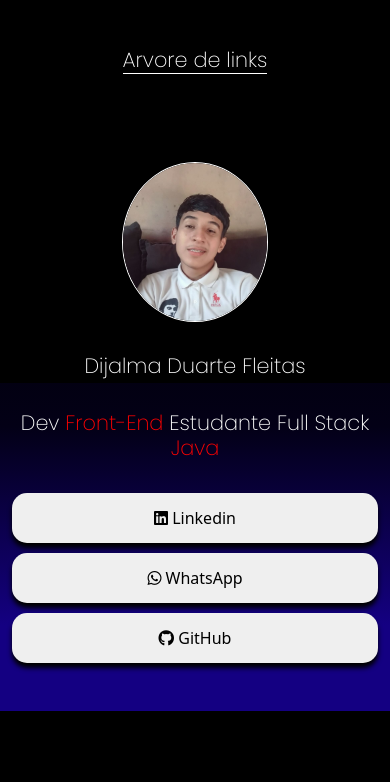
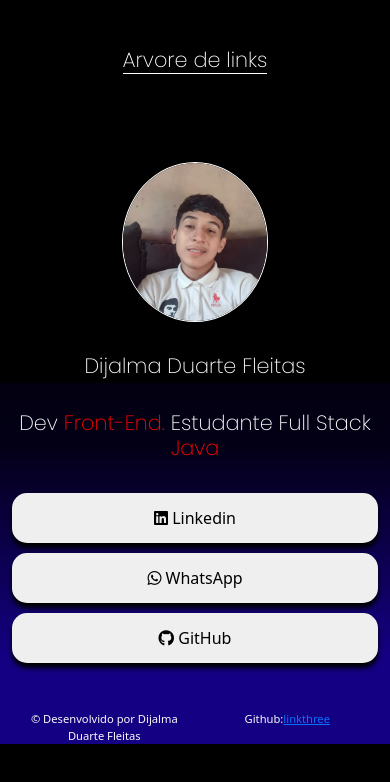
Before and after one commit to dani10014/linkthree, a website: page index.html in a window 390 px wide. Drawn offline with nearby package versions, Linux system fonts and the light colour scheme.

Commit message:
Adicionando responsividade e correções

```diff
--- a/index.html
+++ b/index.html
@@ -28,7 +28,7 @@
             <div class="foto-pessoa">
                 <img src="./src/imagens/1767305646979~2.jpg">
                 <h1>Dijalma Duarte Fleitas</h1>
-                <h3>Dev <span>Front-End</span> Estudante Full Stack <span>Java</span></h3>
+                <h3>Dev <span>Front-End.</span> Estudante Full Stack <span>Java</span></h3>
             </div>
             <div class="botoes-links">
                 <button class="linkedin" data-caminho="linkedin">
@@ -42,6 +42,13 @@
                 </button>
             </div>
         </div>
+        <footer class="text-light">
+            <div class="container d-flex justify-content-center gap-5">
+                <p class="mb-0 text-center">
+                &copy Desenvolvido por Dijalma Duarte Fleitas
+                <p class="mb-0">Github:<a href="//github.com/dani10014/linkthree.git" target="_blank">linkthree</a></p></p>
+            </div>
+        </footer>
     </main>
     <script type="module" src="./dist/js/main.js"></script>
 </body>
--- a/src/scss/components/_foto-dev.scss
+++ b/src/scss/components/_foto-dev.scss
@@ -15,8 +15,12 @@
         object-fit: cover;
         margin-bottom: variaveis.$espacoPadrao;
         border: 1px solid #fff;
-        box-shadow: 0 5px 5px black
-    }
+        box-shadow: 0 5px 5px black;
+            @media (min-width:750px ){
+                width: 15%;
+            }
+
+        }
     h1{
         @include fontes.fontePrincipal;
         font-size:fontes.$tamanhoFonteTitulo;
--- a/src/scss/main.scss
+++ b/src/scss/main.scss
@@ -6,6 +6,9 @@
 body{
     main{
         z-index: 20;
+        footer{
+            font-size: 0.7rem;
+        }
     }
     background: #000000;
     background: linear-gradient(180deg, rgba(0, 0, 0, 1) 27%, rgba(3, 0, 22, 1) 60%, rgba(20, 0, 130, 1) 88%);
```
Also changed, not shown: dist/css/main.css.
